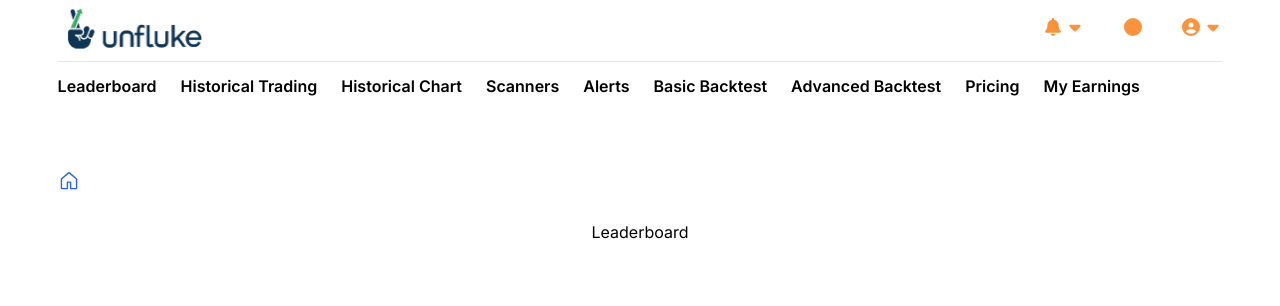
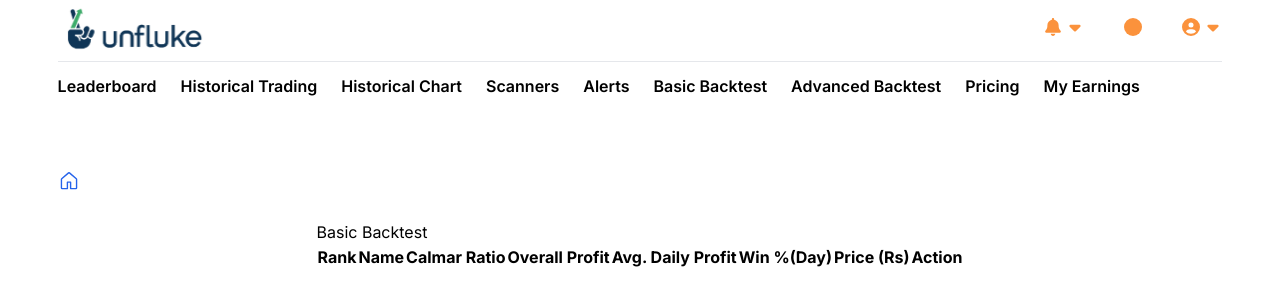
Before and after one commit to blu3IceCube/unfluke-project, a Next.js app: page / in a window 1280 px wide. Shown: the top 306 px of the page. Built offline with nearby package versions, Linux system fonts and the light colour scheme.

Commit message:
adding table

```diff
--- a/app/(pages)/leaderboard/page.tsx
+++ b/app/(pages)/leaderboard/page.tsx
@@ -1,7 +1,25 @@
 import React from "react";
 
 const Leaderboard = () => {
-  return <div>Leaderboard</div>;
+  return (
+    <div className="">
+      <h1>Basic Backtest</h1>
+      <div>
+        <table>
+          <tr>
+            <th>Rank</th>
+            <th>Name</th>
+            <th>Calmar Ratio</th>
+            <th>Overall Profit</th>
+            <th>Avg. Daily Profit</th>
+            <th>Win %(Day)</th>
+            <th>Price (Rs)</th>
+            <th>Action</th>
+          </tr>
+        </table>
+      </div>
+    </div>
+  );
 };
 
 export default Leaderboard;
```
